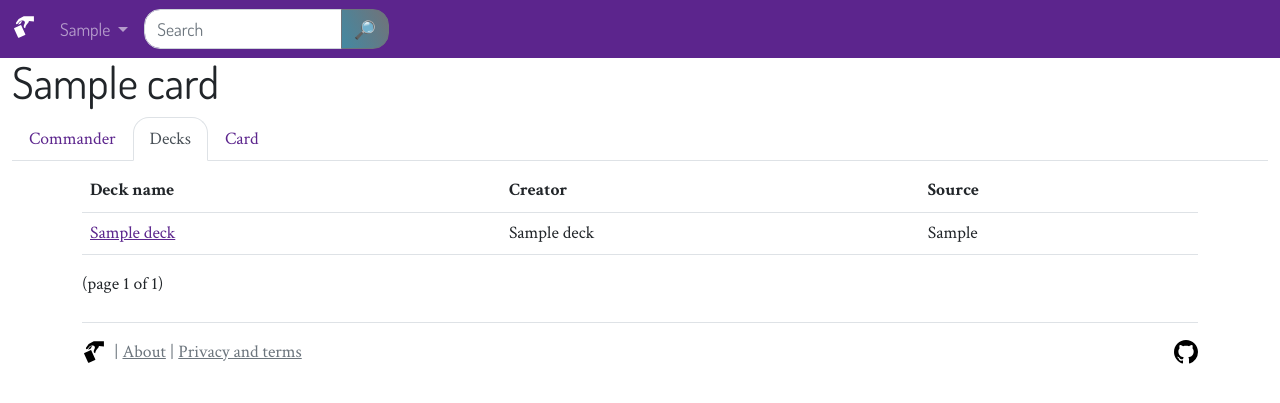
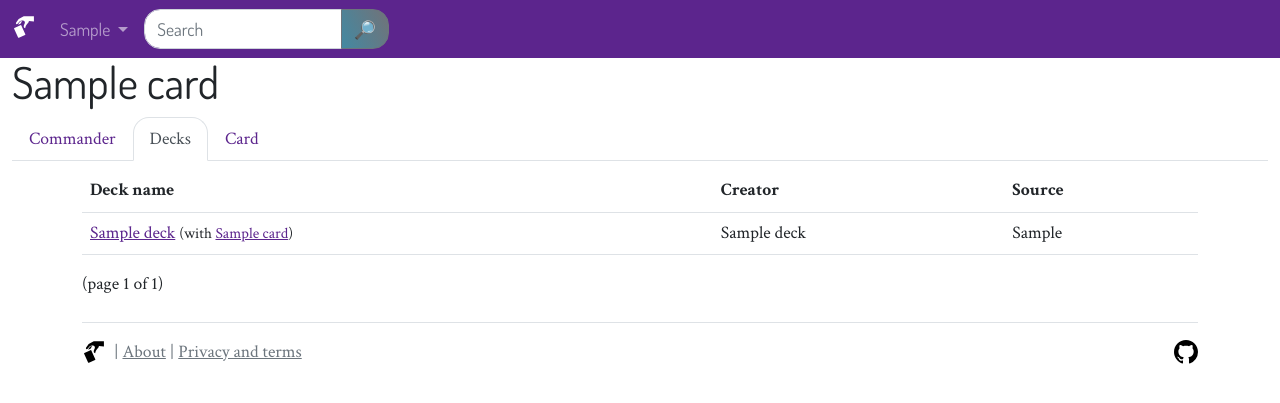
Before and after one commit to PDHdata/SmallFormats, a Django app: template stats_recos/templates/stats/single_cmdr_decklist.html in a window 1280 px wide. Shown: the top 403 px of the page. Run offline with Django 3.2, Linux system fonts and the light colour scheme; the template is opened without the code that fills it: most values are stand-ins (such as "Sample title", 1, 10 or a date in 2020); some libraries are stand-ins or nearby versions.

Commit message:
partner decks list other commander

```diff
--- a/stats_recos/templates/stats/single_cmdr.html
+++ b/stats_recos/templates/stats/single_cmdr.html
@@ -26,7 +26,10 @@
   <p>Commands {{ commands|intcomma }} of {{ could_be_in|intcomma }} decks ({{ commands|percent_of:could_be_in }}).</p>
   <ul class="list-group mb-3 ms-sm-3 me-sm-3">
     {% for deck in top_decks %}
-    <li class="list-group-item">{% if deck.source_link %}<a href="{{ deck.source_link }}">{{ deck.name }}</a>{% else %}{{ deck.name }}{% endif %} by {{ deck.creator_display_name }}</li>
+    <li class="list-group-item">
+      {% if deck.source_link %}<a href="{{ deck.source_link }}">{{ deck.name }}</a>{% else %}{{ deck.name }}{% endif %} by {{ deck.creator_display_name }}
+      {% for cmdr in deck.commanders %}{% if cmdr.card != card %}<small>(with <a href="{% url 'cmdr-single' cmdr.card.id %}">{{ cmdr.card.name }}</a>)</small>{% endif %}{% endfor %}
+    </li>
     {% endfor %}
     {% if top_decks|length < commands %}
       <li class="list-group-item"><a href="{% url 'cmdr-decklist' card.id %}">More decks commanded by {{ card.name }}</a></li>
--- a/stats_recos/templates/stats/single_cmdr_decklist.html
+++ b/stats_recos/templates/stats/single_cmdr_decklist.html
@@ -19,7 +19,10 @@
     <tr><th>Deck name</th><th>Creator</th><th>Source</th><tr>
     {% for deck in decks %}
     <tr>
-      <td>{% if deck.source_link %}<a href="{{ deck.source_link }}">{{ deck.name }}</a>{% else %}{{ deck.name }}{% endif %}</td>
+      <td>
+        {% if deck.source_link %}<a href="{{ deck.source_link }}">{{ deck.name }}</a>{% else %}{{ deck.name }}{% endif %}
+        {% for cmdr in deck.commanders %}{% if cmdr.card != card %}<small>(with <a href="{% url 'cmdr-single' cmdr.card.id %}">{{ cmdr.card.name }}</a>)</small>{% endif %}{% endfor %}
+      </td>
       <td>{{ deck.creator_display_name }}</td>
       <td>{{ deck.get_source_display }}</td>
     </tr>
```
